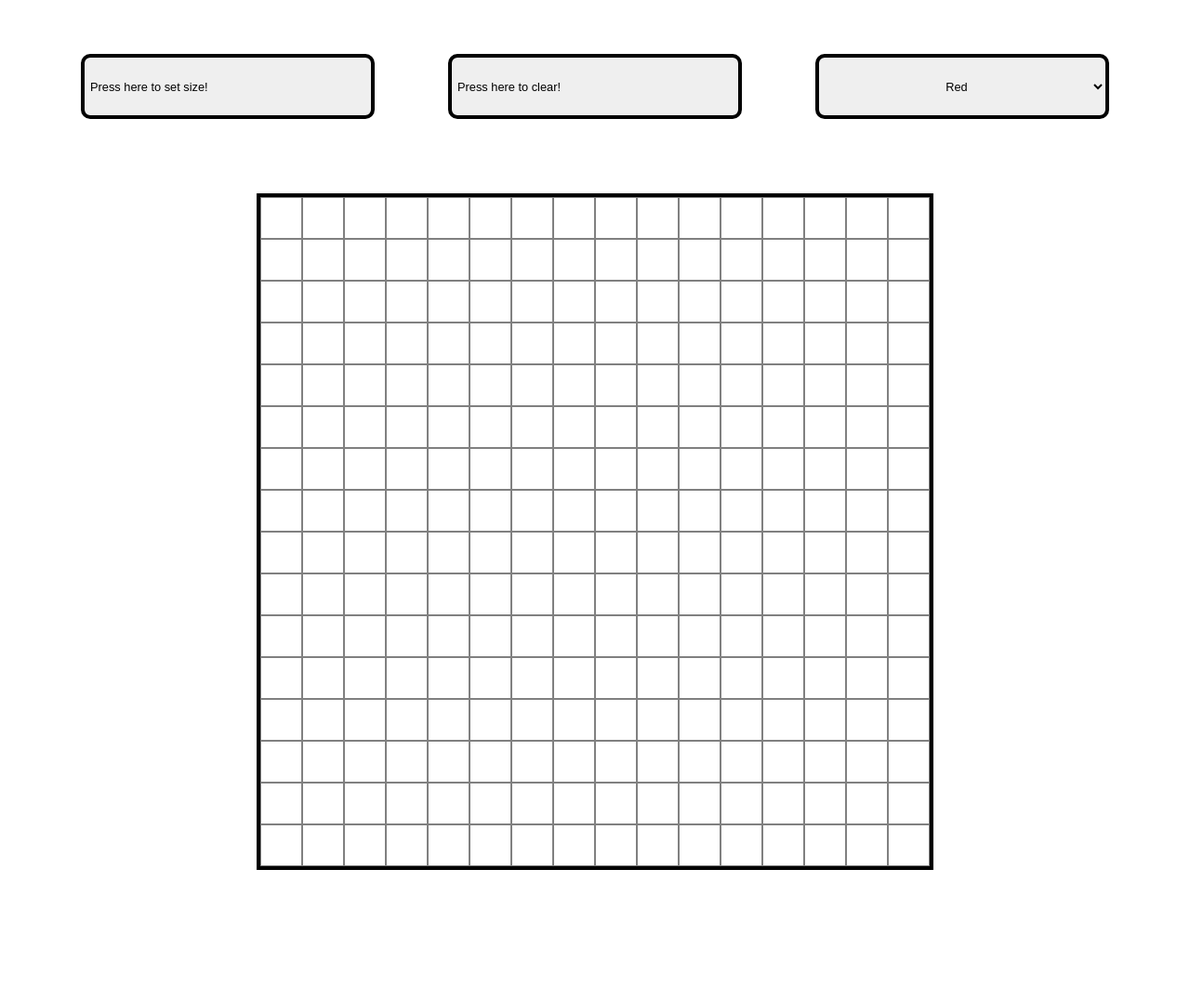
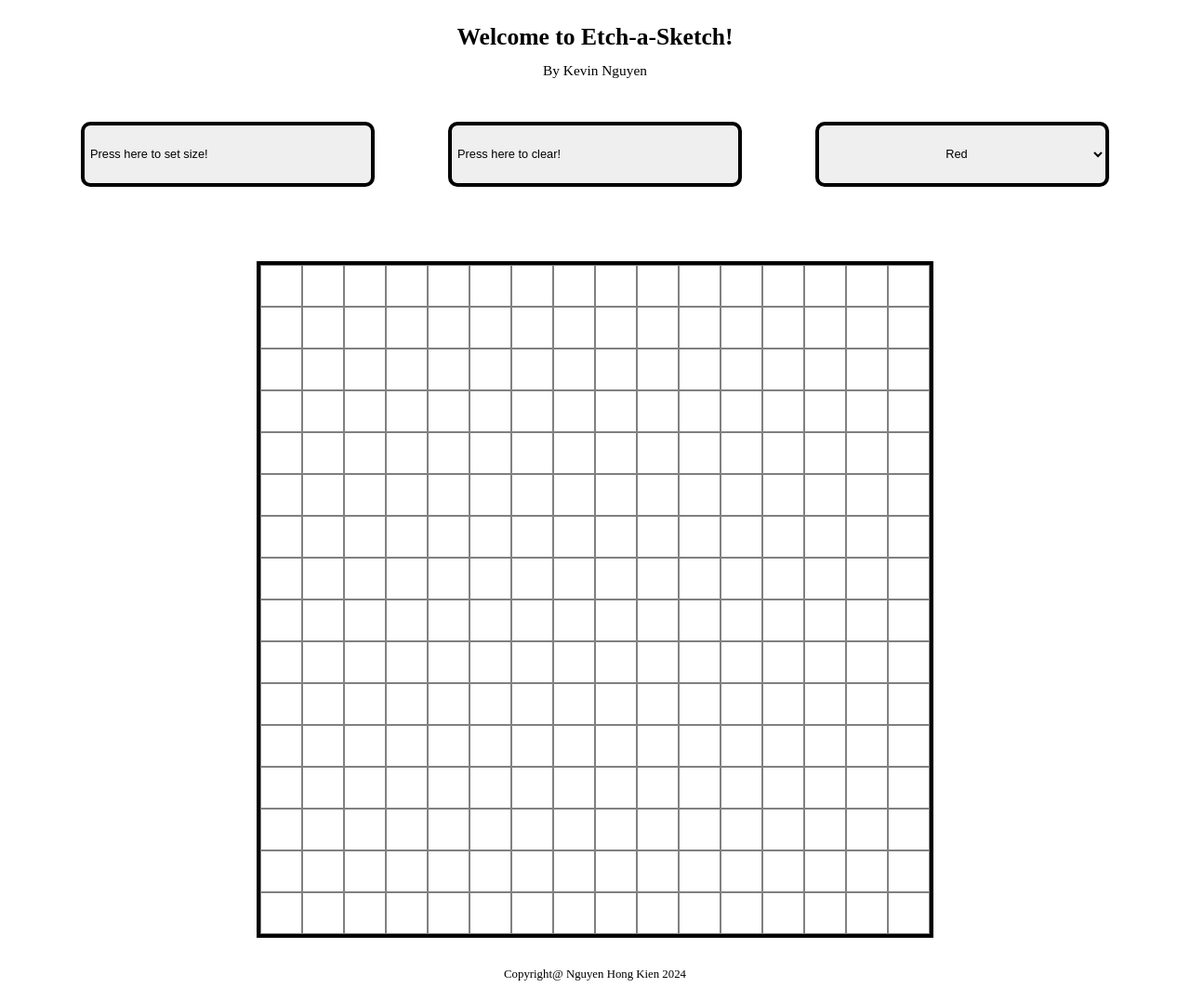
Before and after one commit to KienHongNguyen/etch-a-sketch, a plain HTML site: page index.html in a window 1280 px wide. Shown: the whole page at 93% size. Before the commit the page ends 944 px from the top, so only its background shows below. Drawn offline with Linux system fonts and the light colour scheme.

Commit message:
fix size

```diff
--- a/index.html
+++ b/index.html
@@ -7,6 +7,10 @@
     <link rel="stylesheet" href="styles.css">
 </head>
 <body>
+    <div class="header">
+        <h1>Welcome to Etch-a-Sketch!</h1>
+        <p>By Kevin Nguyen</p>
+    </div>
     <div id="button-container">
         <button id="resizeButton">Press here to set size!</button>
         <button id="clearButton">Press here to clear!</button>
@@ -21,4 +25,8 @@
     <div id="container"></div>
     <script src="script.js"></script>
 </body>
+
+<footer>
+    <p>Copyright@ Nguyen Hong Kien 2024</p>
+</footer>
 </html>
--- a/styles.css
+++ b/styles.css
@@ -6,11 +6,29 @@ body {
     align-items: center;
 }
 
+/* Header */
+.header {
+    display: flex;
+    flex-direction: column;
+    justify-content: space-between;
+    height: auto;
+    width: 100%;
+
+    font-size: 80%;
+    text-align: center;
+    gap: -50px;
+    margin-bottom: -20px;
+}
+
+.header p{
+    margin-top: -5px;
+    font-size: 120%;
+}
+
 /* Button */
 #button-container {
     display: flex;
     justify-content: space-evenly;
-    gap: 0px;
     height: 200px;
     width: 100%;
 }
@@ -47,3 +65,9 @@ button, select {
     box-sizing: border-box;
     transition: background-color 0.2s;
 }
+
+/* Footer */
+footer {
+    margin-top: 20px;
+    font-size: 80%;
+}
```
